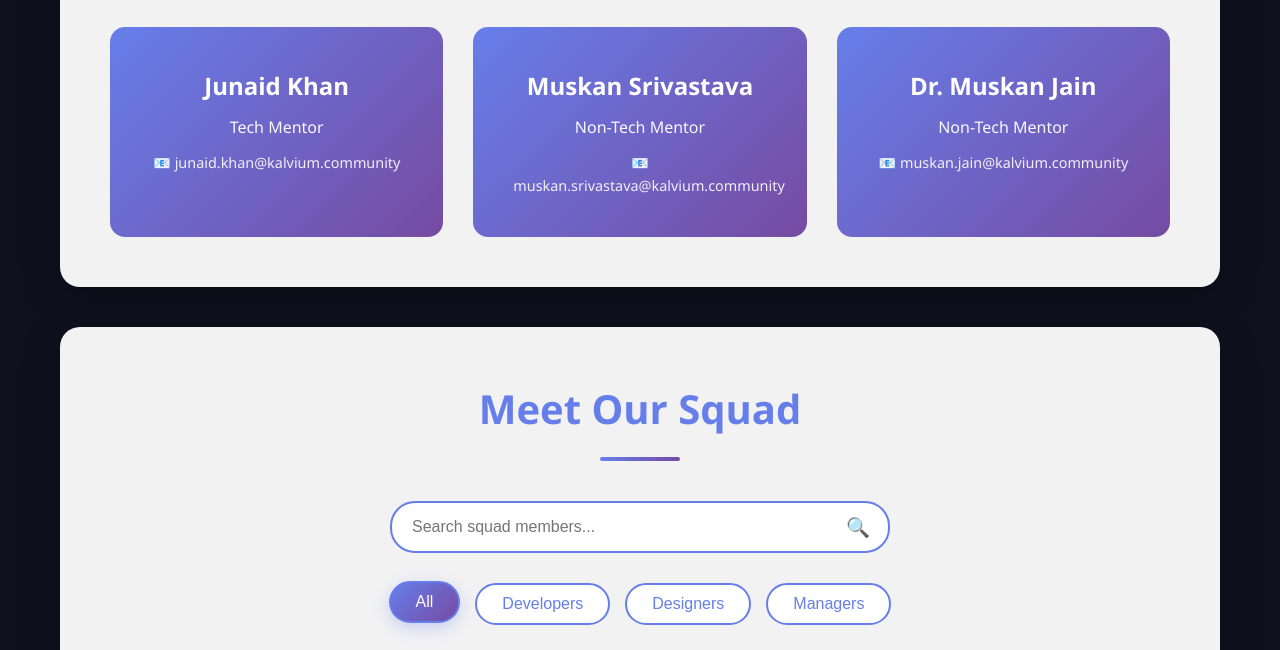
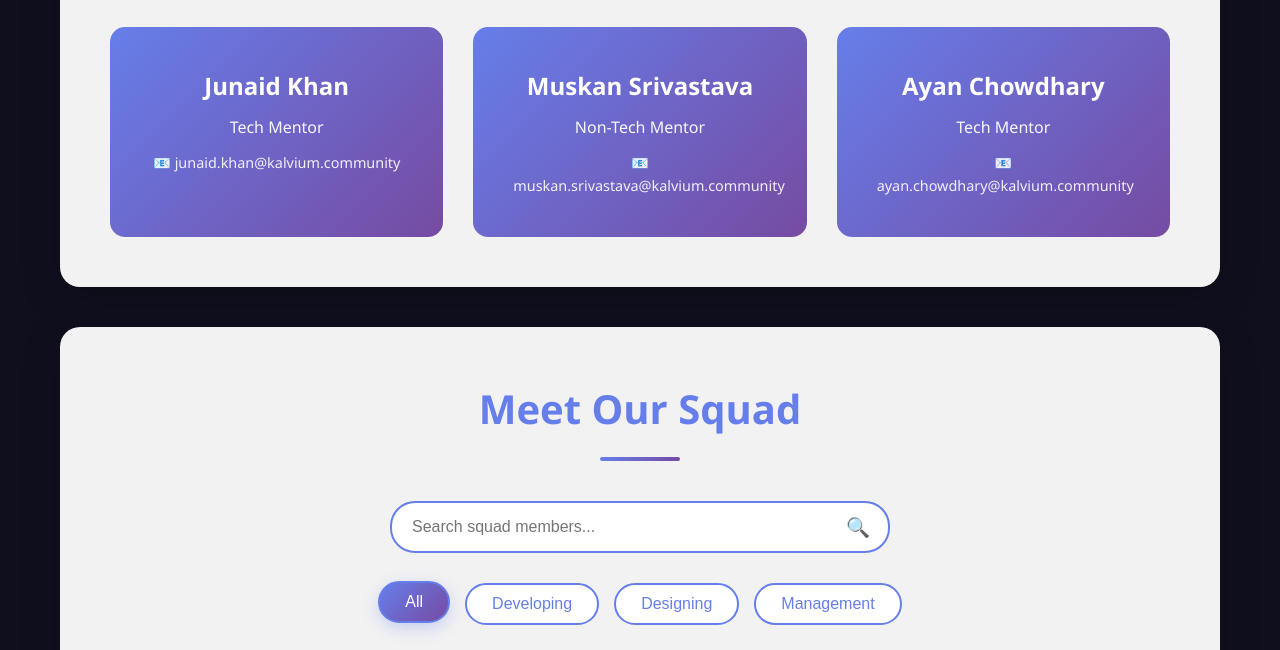
Before and after one commit to code-jatin0112/final_repo, a plain HTML site: page index.html in a window 1280 px wide. Shown: the part 2559-3209 px from the top of the page. Drawn offline with Linux system fonts and the light colour scheme.

Commit message:
update index.html

```diff
--- a/index.html
+++ b/index.html
@@ -74,7 +74,7 @@
         <div class="section" id="mentors">
             <h2>Campus Manager</h2>
             <div class="mentors-grid">
-                <div class="mentor-card" onclick="showMentorModal('Kanchan Kumari', 'Campus Manager', 'She\'s the campus manager who treats us like her favorite squad, always ready to help with anything!', './images/kanchanpic.jpg', 'https://www.linkedin.com/in/kanchan-kumari-151404250?utm_source=share&utm_campaign=share_via&utm_content=profile&utm_medium=android_app', '')">
+                <div class="mentor-card" onclick="showMentorModal('Kanchan Kumari', 'Campus Manager', 'She\'s the campus manager who treats us like her favorite squad, always ready to help with anything-except, of course,removing that legendary 95% attendance rule she guards like a national treasure.!', './images/kanchanpic.jpg', 'https://www.linkedin.com/in/kanchan-kumari-151404250?utm_source=share&utm_campaign=share_via&utm_content=profile&utm_medium=android_app', '')">
                     <div class="mentor-name">Kanchan Kumari</div>
                     <div class="mentor-role">Campus Manager</div>
                     <div class="mentor-email">📧 kanchankumari@kalvium.community</div>
@@ -85,12 +85,12 @@
         <div class="section" id="mentors">
             <h2>Our Mentors</h2>
             <div class="mentors-grid">
-                <div class="mentor-card" onclick="showMentorModal('Siddesh Gore', 'Tech Mentor for FEWD & DFD', 'He may not know Hindi or English, but in his full-on Maharashtrian tapori style, he explains things better than anyone—king of street-smart explanations!', './images/siddeshpic.jpg', 'https://www.linkedin.com/in/siddhesh-gore-3608a320b?utm_source=share&utm_campaign=share_via&utm_content=profile&utm_medium=android_app ', 'https://github.com/siddesh')">
+                <div class="mentor-card" onclick="showMentorModal('Siddesh Gore', 'Tech Mentor for FEWD & DFD', 'He may not know Hindi or English, but in his full-on Maharashtrian tapori style, he explains things better than anyone—king of street-smart explanations! 🔫🔫', './images/siddeshpic.jpg', 'https://www.linkedin.com/in/siddhesh-gore-3608a320b?utm_source=share&utm_campaign=share_via&utm_content=profile&utm_medium=android_app ', 'https://github.com/siddesh')">
                     <div class="mentor-name">Siddesh Gore</div>
                     <div class="mentor-role">Squad Mentor & Tech Mentor</div>
                     <div class="mentor-email">📧 siddesh.gore@kalvium.community</div>
                 </div>
-                <div class="mentor-card" onclick="showMentorModal('Manav Verma', 'Tech Mentor for PSUP', 'He\'ll roast anyone, explain PSUP concepts like a genius, but when it comes to Kartik, his favorite, suddenly the attendance sheet becomes a fun battlefield!', './images/manavpic.jpg', 'https://www.linkedin.com/in/manav-verma', 'https://github.com/manav')">
+                <div class="mentor-card" onclick="showMentorModal('Manav Verma', 'Tech Mentor for PSUP', 'He\'ll roast anyone, explain PSUP concepts like a genius, but when it comes to Kartik, his favorite, suddenly the attendance sheet becomes a fun battlefield!', './images/manavpic.jpg', 'https://www.linkedin.com/in/manav-verma-414927188/', 'https://github.com/manav')">
                     <div class="mentor-name">Manav Verma</div>
                     <div class="mentor-role">Tech Mentor</div>
                     <div class="mentor-email">📧 manav.verma@kalvium.community</div>
@@ -110,10 +110,10 @@
                     <div class="mentor-role">Non-Tech Mentor</div>
                     <div class="mentor-email">📧 muskan.srivastava@kalvium.community</div>
                 </div>
-                <div class="mentor-card" onclick="showMentorModal('Dr. Muskan Jain', 'Non-Tech Mentor for PSW', 'She\'s the kind of mentor whose heart is so soft it could give a marshmallow an inferiority complex, and whose smile has the magical power to turn any gloomy day into a joyful one.', './images/muskhanjainpic.jpg', 'https://www.linkedin.com/in/dr-muskan-jain-773162176?utm_source=share&utm_campaign=share_via&utm_content=profile&utm_medium=android_app', '')">
-                    <div class="mentor-name">Dr. Muskan Jain</div>
-                    <div class="mentor-role">Non-Tech Mentor</div>
-                    <div class="mentor-email">📧 muskan.jain@kalvium.community</div>
+                <div class="mentor-card" onclick="showMentorModal('Ayan Chowdhary', 'Tech Mentor', 'This mentor is Siddesh’s best friend… even though he doesn’t know Hindi, somehow he still knows when to be strict and when to roast us—multilingual talent unlocked!', './images/ayanpic.png', 'https://www.linkedin.com/in/ayan-chowdhury-10a368237/', 'https://github.com/junaid')">
+                    <div class="mentor-name">Ayan Chowdhary</div>
+                    <div class="mentor-role">Tech Mentor</div>
+                    <div class="mentor-email">📧 ayan.chowdhary@kalvium.community</div>
                 </div>
             </div>
         </div>
@@ -126,9 +126,9 @@
             </div>
             <div class="filter-buttons">
                 <button class="filter-btn active" onclick="filterByRole('all')">All</button>
-                <button class="filter-btn" onclick="filterByRole('Developer')">Developers</button>
-                <button class="filter-btn" onclick="filterByRole('Designer')">Designers</button>
-                <button class="filter-btn" onclick="filterByRole('Manager')">Managers</button>
+                <button class="filter-btn" onclick="filterByRole('Developer')">Developing</button>
+                <button class="filter-btn" onclick="filterByRole('Designer')">Designing</button>
+                <button class="filter-btn" onclick="filterByRole('Manager')">Management</button>
             </div>
             <div class="squad-grid" id="squadGrid">
                 <div class="squad-card" data-role="Developer">
@@ -152,7 +152,7 @@
                 <div class="squad-card" data-role="Developer">
                     <img src="./images/deepakpic.jpg" class="student-photo" alt="Deepak">
                     <div class="squad-name">Deepak Rajput</div>
-                    <button class="view-more-btn" onclick="showModal('Deepak Rajput', 'Deepak Bhai\'s JavaScript skills are so awesome that the teacher gave him exclusive permission to eat in class!', 'https://www.linkedin.com/in/deepak-rajput-4341b9340/', 'https://github.com/deepak')">View More</button>
+                    <button class="view-more-btn" onclick="showModal('Deepak Rajput', 'Deepak Bhai\'s JavaScript skills are so awesome that the teacher gave him exclusive permission to eat in class-code bugs beware, snacks unstoppable!, U gareeb wala banda phir Ab batao, as Manav sir says Deepak Bhai ke saamne koi bol sakta hai kya? Banda toh walking console.log ban chuka hai!', 'https://www.linkedin.com/in/deepak-rajput-4341b9340/', 'https://github.com/deepak')">View More</button>
                 </div>
 
                 <div class="squad-card" data-role="Manager">
```
Also changed, not shown: images/ayanpic.png (added).
